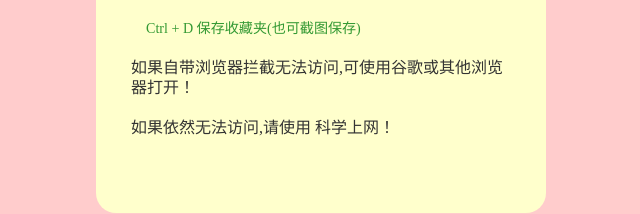
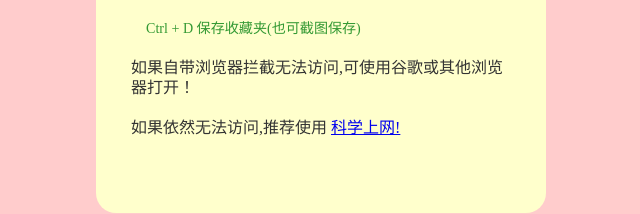
Before and after one commit to chunxinlou/chunxinlou.github.io, a plain HTML site: page index.html in a window 1280 px wide. Shown: the part 487-701 px from the top of the page, without its empty margins (319-959 px from the left). Drawn offline with Linux system fonts and the light colour scheme.

Commit message:
Update index.html

```diff
--- a/index.html
+++ b/index.html
@@ -129,7 +129,8 @@
 						如果自带浏览器拦截无法访问,可使用谷歌或其他浏览器打开！
 						<br/>
 						<br/>
-						如果依然无法访问,请使用 科学上网！
+						如果依然无法访问,推荐使用
+						<a href="https://www.fastmiao.me"> 科学上网!</a>
 					</div>
 				</div>
 			</div>
```
